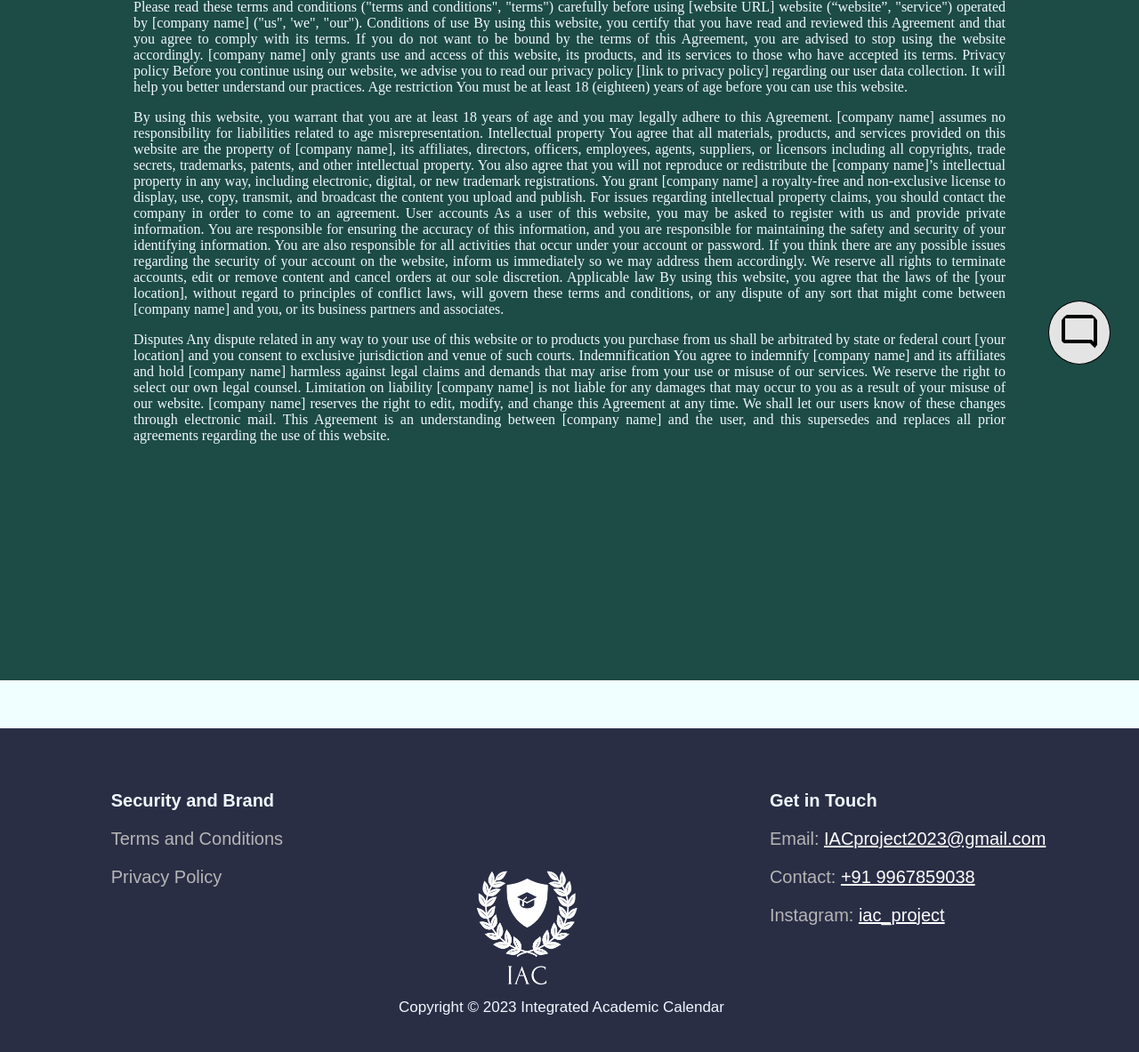
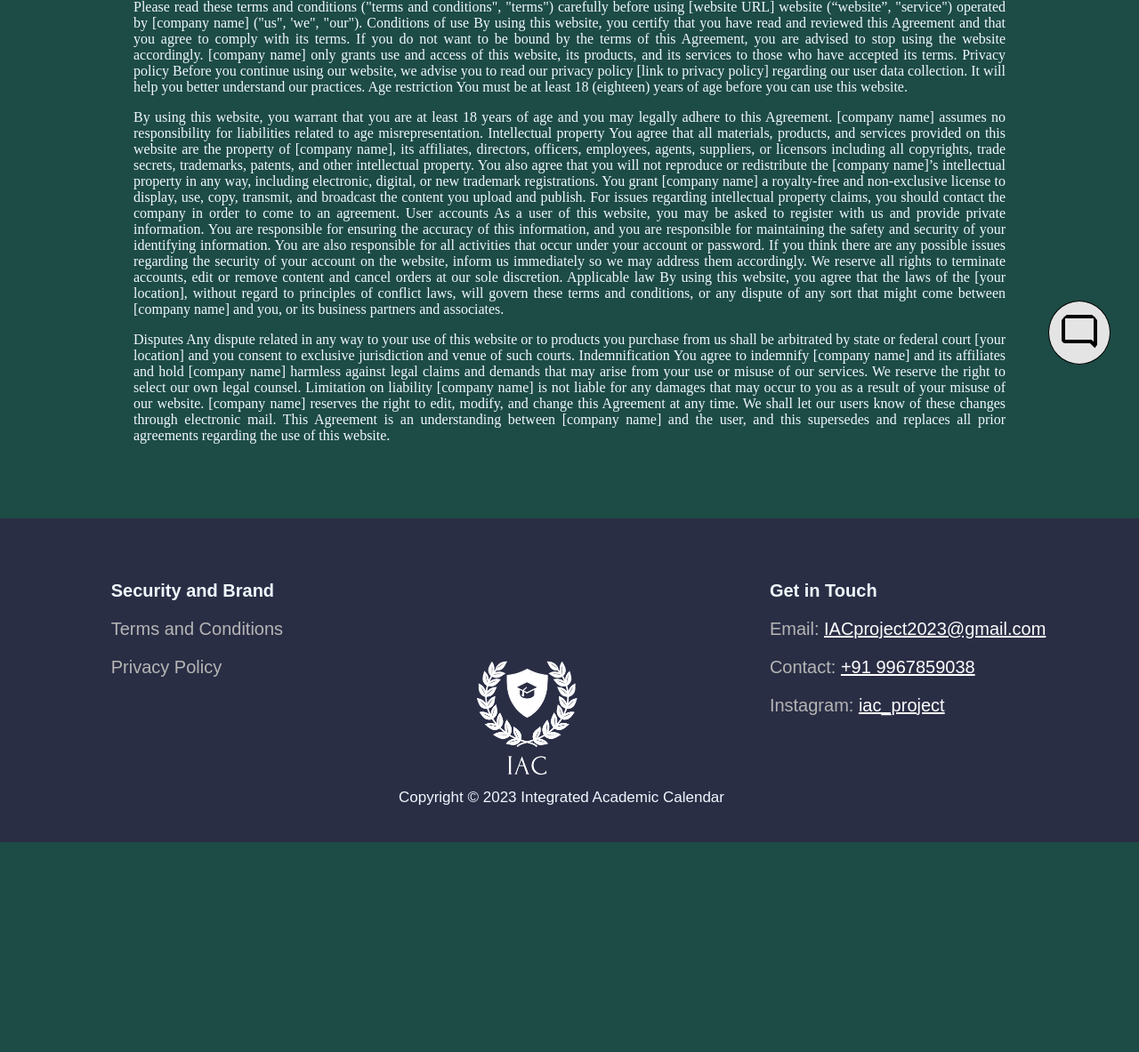
Before and after one commit to iamclintgeorge/Academic_Calendar, a Django app: page /university/termsAndConditions/ in a window 1280 px wide. Shown: the part 328-1511 px from the top of the page at 89% size. After the commit the page ends 1275 px from the top, so only its background shows below. Run offline with Django 4.2, Linux system fonts and the light colour scheme; some libraries are stand-ins or nearby versions; some web fonts are replaced.

Commit message:
Removed the blank space in the terms and conditions page

```diff
--- a/MajorProject/static/styles/university.css
+++ b/MajorProject/static/styles/university.css
@@ -1,6 +1,10 @@
+/* body{
+    background-color: blue;
+} */
+
 .unipagehero{
     height: auto;
-    min-height: 100vh;
+    min-height: 10vh;
     background-color: #1d4b45;
     display: flex;
     flex-direction: column;
@@ -45,6 +49,6 @@
     color: aliceblue;
     margin: 0px;
     margin-bottom: 100px;
-    padding: 0px 150px 150px;
+    padding: 0px 150px 0px 150px;
     text-align: justify;
 }
--- a/MajorProject/templates/termsAndConditions.html
+++ b/MajorProject/templates/termsAndConditions.html
@@ -35,7 +35,7 @@ Limitation on liability
 </div>
 {%endblock tableBody%}
 {%block collegeContact%}
-<footer>
+<footer style="margin-top: -70px;">
     <div class="footerdiv">
             <div class="tncfooter">
                 <p><span class="footerheader">Security and Brand</span></p>
```
